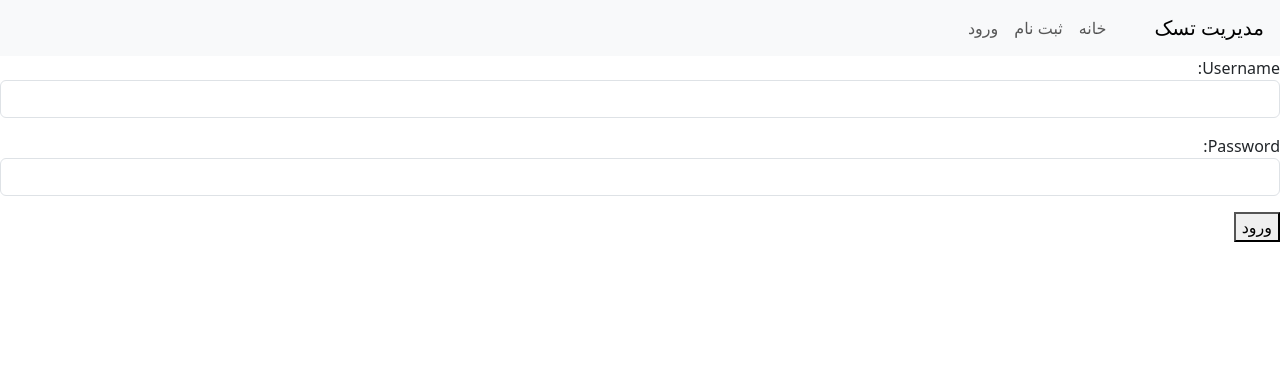
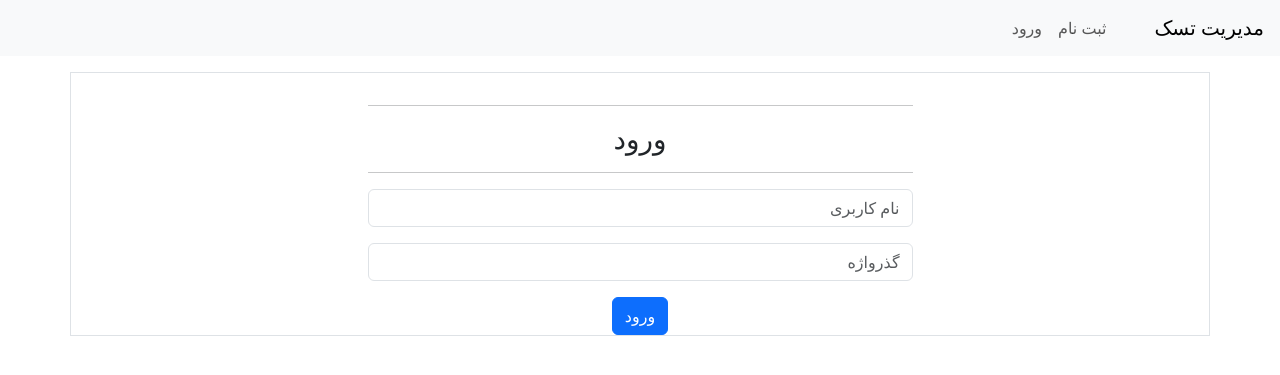
Before and after one commit to SeyedAliTabatabaei/django-trello, a Django app: page /user/login/ in a window 1280 px wide. Shown: the top 375 px of the page. Run offline with Django 5.2, Linux system fonts and the light colour scheme; some libraries are stand-ins or nearby versions.

Commit message:
appearance updated / bugs fixed

```diff
--- a/Trello/Trello/urls.py
+++ b/Trello/Trello/urls.py
@@ -20,6 +20,6 @@ from django.urls import path,include
 
 urlpatterns = [
     path('admin/', admin.site.urls),
-    path('', include('home.urls'), name='home'),
+    path('', include('home.urls'), name='dashboard'),
     path('user/',include('user.urls')),
 ]
--- a/Trello/home/urls.py
+++ b/Trello/home/urls.py
@@ -2,5 +2,5 @@ from django.urls import path
 from .views import home
 
 urlpatterns = [
-    path('', home, name='home'),
+    path('', home, name='dashboard'),
 ]
--- a/Trello/templates/core.html
+++ b/Trello/templates/core.html
@@ -1,42 +1,49 @@
 {% load static %}
 <!DOCTYPE html>
 <html lang="fa" dir="rtl">
+
 <head>
   <meta charset="UTF-8">
   <meta name="viewport" content="width=device-width, initial-scale=1.0">
   <title>صفحه اصلی</title>
-    <link href="{% static 'bootstrap.min.css' %} " rel="stylesheet" integrity="sha384-QWTKZyjpPEjISv5WaRU9OFeRpok6YctnYmDr5pNlyT2bRjXh0JMhjY6hW+ALEwIH" crossorigin="anonymous">
+  <link href="{% static 'bootstrap.min.css' %} " rel="stylesheet"
+    integrity="sha384-QWTKZyjpPEjISv5WaRU9OFeRpok6YctnYmDr5pNlyT2bRjXh0JMhjY6hW+ALEwIH" crossorigin="anonymous">
   <link rel="stylesheet" href="https://code.jquery.com/ui/1.12.1/themes/base/jquery-ui.css">
 
 </head>
+
 <body>
   <nav class="navbar navbar-expand-lg navbar-light bg-light">
     <a class="navbar-brand" href="#">مدیریت تسک</a>
-        <button class="navbar-toggler" type="button" data-toggle="collapse" data-target="#navbarNav" aria-controls="navbarNav" aria-expanded="false" aria-label="Toggle navigation">
+    <button class="navbar-toggler" type="button" data-toggle="collapse" data-target="#navbarNav"
+      aria-controls="navbarNav" aria-expanded="false" aria-label="Toggle navigation">
       <span class="navbar-toggler-icon"></span>
     </button>
     <div class="collapse navbar-collapse" id="navbarNav">
       <ul class="navbar-nav">
-            <li class="nav-item active">
-              <a class="nav-link" href="{% url 'home' %}">خانه </a>
-            </li>
         {% if user.is_authenticated %}
         <li class="nav-item">
-                <b>{{ user.username }}</b>
+          <b class="nav-link"><svg xmlns="http://www.w3.org/2000/svg" width="30" height="16" fill="currentColor" class="bi bi-person" viewBox="0 0 16 16">
+            <path d="M8 8a3 3 0 1 0 0-6 3 3 0 0 0 0 6m2-3a2 2 0 1 1-4 0 2 2 0 0 1 4 0m4 8c0 1-1 1-1 1H3s-1 0-1-1 1-4 6-4 6 3 6 4m-1-.004c-.001-.246-.154-.986-.832-1.664C11.516 10.68 10.289 10 8 10s-3.516.68-4.168 1.332c-.678.678-.83 1.418-.832 1.664z"/>
+          </svg>{{ user.username }}</b>
+        </li>
+        <li class="nav-item active">
+          <a class="nav-link" href="{% url 'dashboard' %}">داشبورد &nbsp; |</a>
+        </li>
+        <li class="nav-item">
+          <a class="nav-link" href="{% url 'create_team' %}">
+            تیم ها &nbsp;&nbsp;|
+          </a>
+        </li>
+
+        <li class="nav-item">
+          <a class="nav-link" href="{% url 'board_list' %}">بورد های من  </a>
         </li>
         <li class="nav-item">
           <form method="post" action="{% url 'logout' %}">
             {% csrf_token %}
-                  <button type="submit" class="btn btn-danger">خروج</button></a>
+            <button type="submit" class="btn btn-outline-danger">خروج</button></a>
           </form>
-              </li>
-              <li class="nav-item">
-                <a href="{% url 'create_team' %}">
-                  <button class="btn btn-success">تیم ها(WorkSpaces)</button>
-                </a>
-              </li>
-              <li class="nav-item">
-                <a class="nav-link" href="{% url 'board_list' %}"><button class="btn btn-primary">برد های من </button></a>
         </li>
         {% else %}
         <li class="nav-item">
@@ -59,11 +66,16 @@
   {% endblock %}
 
 
-    <script src="{% static 'bootstrap.bundle.min.js' %}" integrity="sha384-YvpcrYf0tY3lHB60NNkmXc5s9fDVZLESaAA55NDzOxhy9GkcIdslK1eN7N6jIeHz" crossorigin="anonymous"></script>
+  <script src="{% static 'bootstrap.bundle.min.js' %}"
+    integrity="sha384-YvpcrYf0tY3lHB60NNkmXc5s9fDVZLESaAA55NDzOxhy9GkcIdslK1eN7N6jIeHz"
+    crossorigin="anonymous"></script>
   <script>
     document.querySelectorAll("input").forEach(input => {
+      if (input.type !== "checkbox") {
         input.classList.add("form-control");
+      }
     });
   </script>
 </body>
+
 </html>
--- a/Trello/templates/create_team.html
+++ b/Trello/templates/create_team.html
@@ -29,5 +29,11 @@
                 </form>
             </div>
         </div>
+        <div class="row justify-content-center pt-3 pb-3">
+            <div class="col-12 text-secondary text-center">
+                <hr>
+                برای ایجاد بورد روی تیم مورد نظر کلیک کنید
+            </div>
+        </div>
     </div>
 {% endblock %}
--- a/Trello/templates/login.html
+++ b/Trello/templates/login.html
@@ -1,8 +1,15 @@
 {% extends 'core.html' %}
 {% block content %}
-    <form method="post">
-        {% csrf_token %}
-        {{ form.as_p }}
-        <button type="submit">ورود</button>
-    </form>
+<div class="container pt-3 mt-3 border">
+    <div class="row justify-content-center">
+        <div class="col-6 text-center">
+            <hr><h3>ورود</h3><hr>
+            <form method="post">
+                {% csrf_token %}
+                {{ form.as_p }}
+                <button type="submit" class="btn btn-primary">ورود</button>
+            </form>
+        </div>
+    </div>
+</div>
 {% endblock%}
--- a/Trello/templates/register.html
+++ b/Trello/templates/register.html
@@ -2,7 +2,8 @@
 {% block content %}
     <div class="container pt-3 mt-3 border">
         <div class="row justify-content-center">
-            <div class="col-6">
+            <div class="col-6 text-center">
+                <hr><h3>ثبت نام</h3><hr>
                 <form method="post">
                     {% csrf_token %}
                     {{ form.as_p }}
--- a/Trello/user/forms.py
+++ b/Trello/user/forms.py
@@ -14,8 +14,8 @@ class SignUpForm(UserCreationForm):
         fields = ["username", "email", "password1", "password2"]
 
 class LoginForm(forms.Form):
-    username = forms.CharField(max_length=100, label='Username')
-    password = forms.CharField(widget=forms.PasswordInput, label='Password')
+    username = forms.CharField(max_length=100, label='',widget=forms.TextInput(attrs={'placeholder':'نام کاربری'}))
+    password = forms.CharField(widget=forms.PasswordInput(attrs={'placeholder':'گذرواژه'}), label='')
 
 class TeamForm(forms.ModelForm):
     class Meta:
--- a/Trello/user/urls.py
+++ b/Trello/user/urls.py
@@ -17,6 +17,7 @@ urlpatterns = [
     path('boards/<int:board_id>/team-members/', TeamMembersView.as_view(), name='team_members'),
     path("assign-user/", assign_user, name="assign_user"),
     path('task/<int:task_id>/is_assigned/<str:username>/', is_user_assigned, name='is_user_assigned'),
+    path('task/<int:task_id>/update_complete/', update_task_complete, name='update_task_complete'),
     path('task/<int:task_id>/details/',task_details_json, name='task_details_json'),
     path('task/<int:task_id>/move/', move_task_to_list, name='move_task_to_list'),
     path('tasks/<int:task_id>/update/', update_task, name='task_update'),
--- a/Trello/user/views.py
+++ b/Trello/user/views.py
@@ -1,3 +1,4 @@
+import json
 from django.shortcuts import render, redirect, get_object_or_404
 from django.contrib.auth import login,authenticate
 from .serializers import *
@@ -15,7 +16,7 @@ def register(request):
         if form.is_valid():
             user = form.save()
             login(request, user)
-            return redirect("home")
+            return redirect("dashboard")
     else:
         form = SignUpForm()
     return render(request, "register.html", {"form": form})
@@ -30,7 +31,7 @@ def login_view(request):
             user = authenticate(request, username=username, password=password)
             if user is not None:
                 login(request, user)
-                return redirect('home')
+                return redirect('dashboard')
             else:
                 form.add_error(None, 'Invalid username or password')
     else:
@@ -183,3 +184,12 @@ def is_user_assigned(request, task_id, username):
     task = get_object_or_404(Task, id=task_id)
     is_assigned = task.assigned_users.filter(username=username).exists()
     return JsonResponse({"is_assigned": is_assigned})
+@csrf_exempt
+def update_task_complete(request, task_id):
+    data = json.loads(request.body)
+    task = get_object_or_404(Task, id=task_id)
+    if request.method == "PATCH":
+        is_completed = data.get('is_completed')
+        task.is_completed = is_completed
+        task.save()
+        return JsonResponse({"message": "Task updated successfully", "is_completed": is_completed})
```
Also changed, not shown: Trello/templates/board_detail.html (+38 -8 lines), Trello/templates/index.html (+0 -10 lines). Lines whose indentation alone changed are shown as unchanged.
